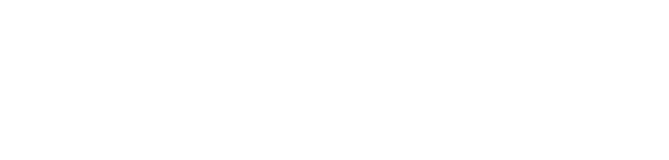
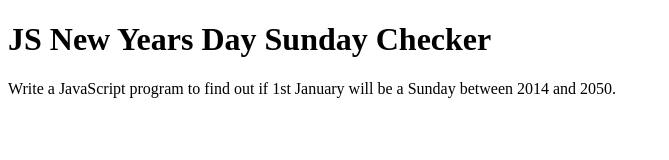
Before and after one commit to lindybner/JS-New-Years-Day-Sunday-Checker, a plain HTML site: page index.html in a window 1280 px wide. Shown: the whole page, without its empty margins (0-669 px from the left). Drawn offline with Linux system fonts and the light colour scheme.

Commit message:
Update index.html

```diff
--- a/index.html
+++ b/index.html
@@ -4,11 +4,13 @@
 <head>
     <meta charset="UTF-8">
     <meta name="viewport" content="width=device-width, initial-scale=1.0">
-    <title>Document</title>
+    <title>JS New Years Day Sunday Checker</title>
 </head>
 
 <body>
-
+    <h1>JS New Years Day Sunday Checker</h1>
+    <p>Write a JavaScript program to find out if 1st January will be a Sunday between 2014 and 2050.</p>
+    <script src=""></script>
 </body>
 
 </html>
```
